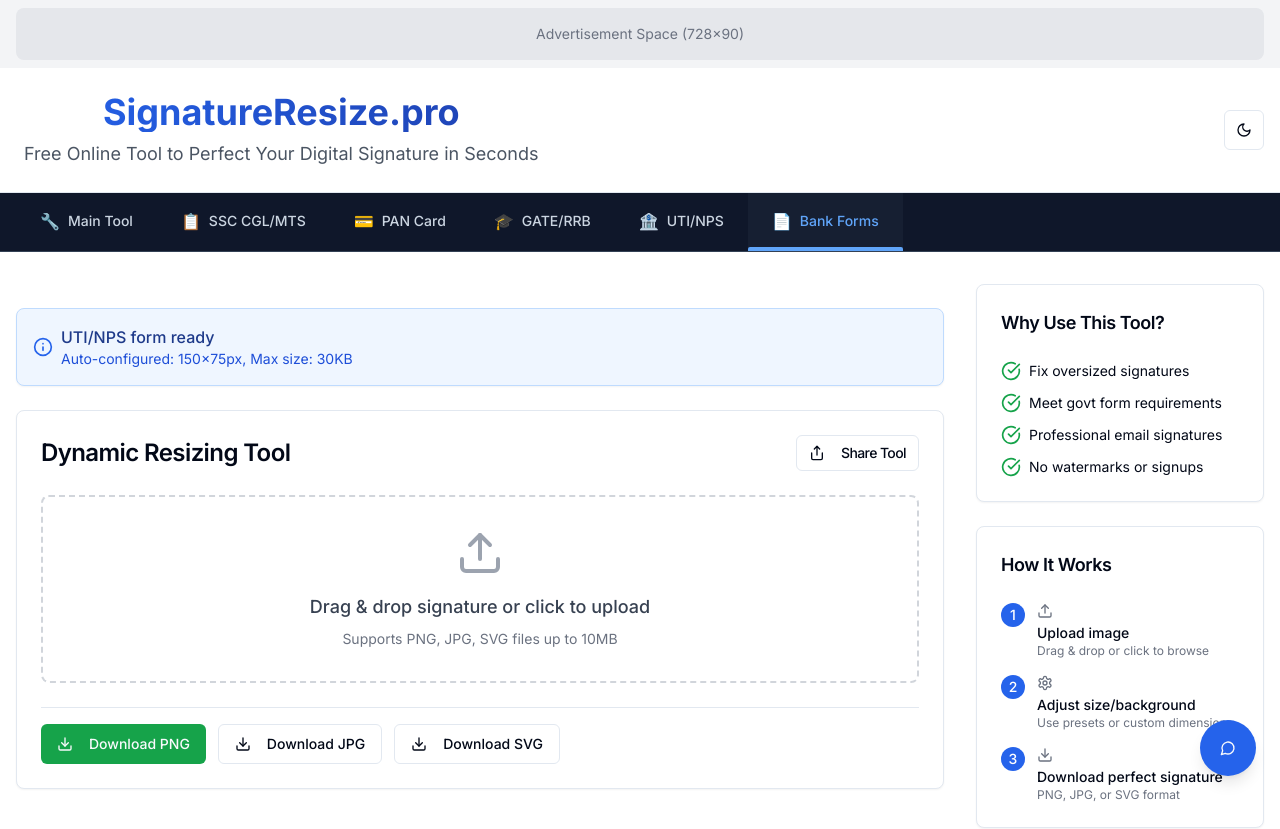
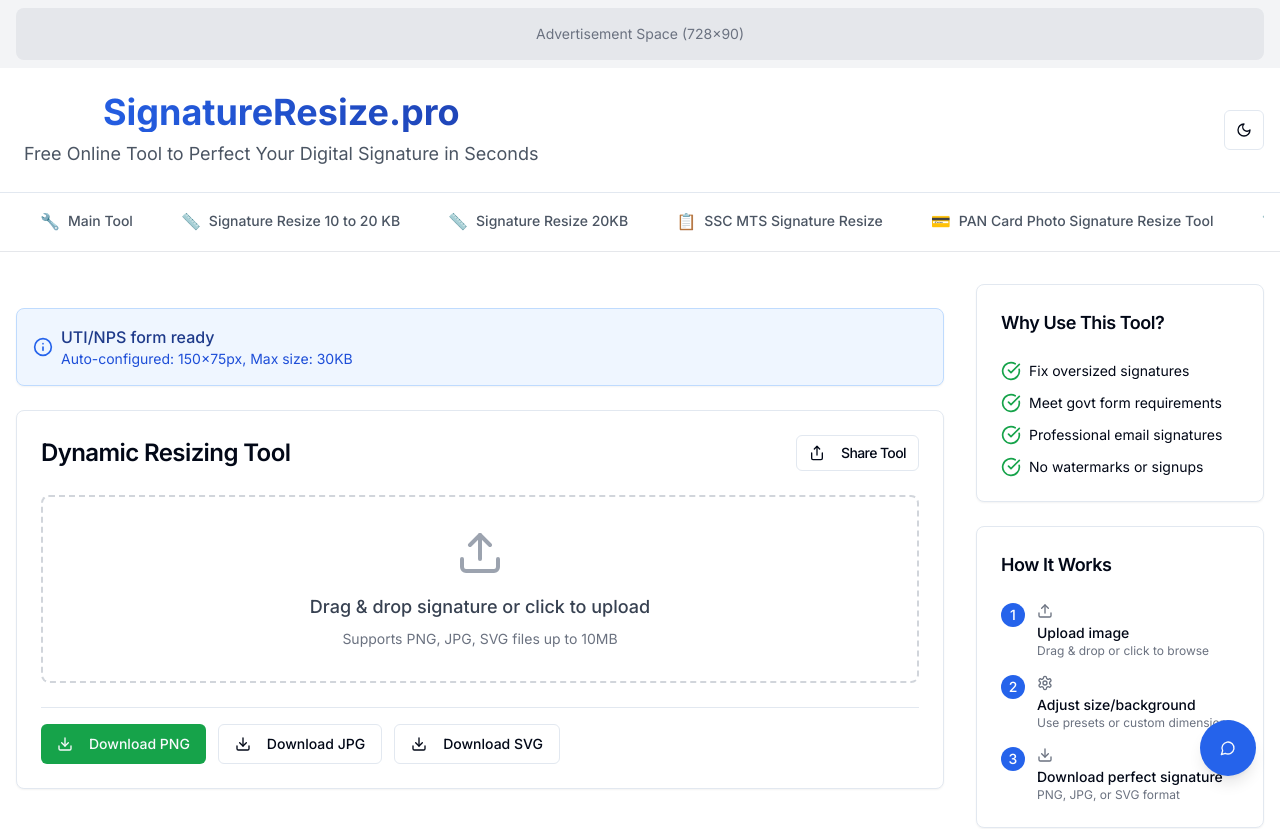
Before and after one commit to AnmolSharma-user/SignatureResize, a React (Vite) app: page /uti-photo-signature-resize in a window 1280 px wide. Shown: the top 829 px of the page. Built offline with nearby package versions, Linux system fonts and the light colour scheme.

Commit message:
Refactor: Rename tabs and improve dark mode
Rename tabs based on the provided specifications and ensure dark/light mode compatibility.

```diff
--- a/src/components/TabNavigation.tsx
+++ b/src/components/TabNavigation.tsx
@@ -10,11 +10,14 @@ interface TabNavigationProps {
 
 const tabs = [
   { id: 'main', label: 'Main Tool', path: '/' },
-  { id: 'ssc', label: 'SSC CGL/MTS', path: '/ssc-mts-signature-resize' },
-  { id: 'pan', label: 'PAN Card', path: '/pan-card-photo-signature-resize-tool' },
-  { id: 'gate', label: 'GATE/RRB', path: '/gate-signature-resize' },
-  { id: 'rrb', label: 'UTI/NPS', path: '/rrb-signature-resize' },
-  { id: 'uti', label: 'Bank Forms', path: '/uti-photo-signature-resize' },
+  { id: '10-20kb', label: 'Signature Resize 10 to 20 KB', path: '/signature-resize-10-to-20-kb' },
+  { id: '20kb', label: 'Signature Resize 20KB', path: '/signature-resize-20kb' },
+  { id: 'ssc', label: 'SSC MTS Signature Resize', path: '/ssc-mts-signature-resize' },
+  { id: 'pan', label: 'PAN Card Photo Signature Resize Tool', path: '/pan-card-photo-signature-resize-tool' },
+  { id: '50kb', label: 'Signature Resize 50 KB', path: '/signature-resize-50-kb' },
+  { id: 'gate', label: 'GATE Signature Resize', path: '/gate-signature-resize' },
+  { id: 'rrb', label: 'RRB Signature Resize', path: '/rrb-signature-resize' },
+  { id: 'uti', label: 'UTI Photo Signature Resize', path: '/uti-photo-signature-resize' },
 ];
 
 const TabNavigation: React.FC<TabNavigationProps> = ({ activeTab, setActiveTab }) => {
@@ -23,13 +26,14 @@ const TabNavigation: React.FC<TabNavigationProps> = ({ activeTab, setActiveTab }
 
   const getActiveTabFromPath = () => {
     const path = location.pathname;
+    if (path.includes('signature-resize-10-to-20-kb')) return '10-20kb';
+    if (path === '/signature-resize-20kb') return '20kb';
     if (path.includes('ssc-mts')) return 'ssc';
     if (path.includes('pan-card')) return 'pan';
+    if (path.includes('signature-resize-50-kb')) return '50kb';
     if (path.includes('gate')) return 'gate';
     if (path.includes('rrb')) return 'rrb';
     if (path.includes('uti')) return 'uti';
-    if (path.includes('20kb') || path.includes('10-to-20')) return '20kb';
-    if (path.includes('50kb') || path.includes('50-kb')) return '50kb';
     return 'main';
   };
 
@@ -41,7 +45,7 @@ const TabNavigation: React.FC<TabNavigationProps> = ({ activeTab, setActiveTab }
   };
 
   return (
-    <div className="bg-slate-900 dark:bg-slate-950 border-b border-slate-700 dark:border-slate-800">
+    <div className="bg-white dark:bg-slate-900 border-b border-gray-200 dark:border-slate-700">
       <div className="container mx-auto px-4">
         <div className="flex overflow-x-auto scrollbar-hide">
           <div className="flex min-w-max">
@@ -50,29 +54,30 @@ const TabNavigation: React.FC<TabNavigationProps> = ({ activeTab, setActiveTab }
                 key={tab.id}
                 onClick={() => handleTabClick(tab)}
                 className={`
-                  relative px-6 py-4 text-sm font-medium transition-all duration-200 ease-in-out
+                  relative px-4 sm:px-6 py-3 sm:py-4 text-xs sm:text-sm font-medium transition-all duration-200 ease-in-out
                   border-b-2 whitespace-nowrap flex items-center gap-2
                   ${currentActiveTab === tab.id
-                    ? 'text-blue-400 border-blue-400 bg-slate-800/50 dark:bg-slate-900/50'
-                    : 'text-slate-300 dark:text-slate-400 border-transparent hover:text-white hover:bg-slate-800/30 dark:hover:bg-slate-900/30'
+                    ? 'text-blue-600 dark:text-blue-400 border-blue-600 dark:border-blue-400 bg-blue-50 dark:bg-slate-800/50'
+                    : 'text-gray-600 dark:text-slate-300 border-transparent hover:text-blue-600 dark:hover:text-blue-400 hover:bg-gray-50 dark:hover:bg-slate-800/30'
                   }
                 `}
               >
                 {/* Icon based on tab type */}
-                <span className="text-base">
+                <span className="text-base hidden sm:inline">
                   {tab.id === 'main' && '🔧'}
+                  {(tab.id === '10-20kb' || tab.id === '20kb' || tab.id === '50kb') && '📏'}
                   {tab.id === 'ssc' && '📋'}
                   {tab.id === 'pan' && '💳'}
                   {tab.id === 'gate' && '🎓'}
-                  {tab.id === 'rrb' && '🏦'}
+                  {tab.id === 'rrb' && '🚂'}
                   {tab.id === 'uti' && '📄'}
                 </span>
 
-                <span>{tab.label}</span>
+                <span className="truncate max-w-[120px] sm:max-w-none">{tab.label}</span>
 
                 {/* Active indicator */}
                 {currentActiveTab === tab.id && (
-                  <div className="absolute bottom-0 left-0 right-0 h-0.5 bg-blue-400 rounded-t-full" />
+                  <div className="absolute bottom-0 left-0 right-0 h-0.5 bg-blue-600 dark:bg-blue-400 rounded-t-full" />
                 )}
               </button>
             ))}
```
